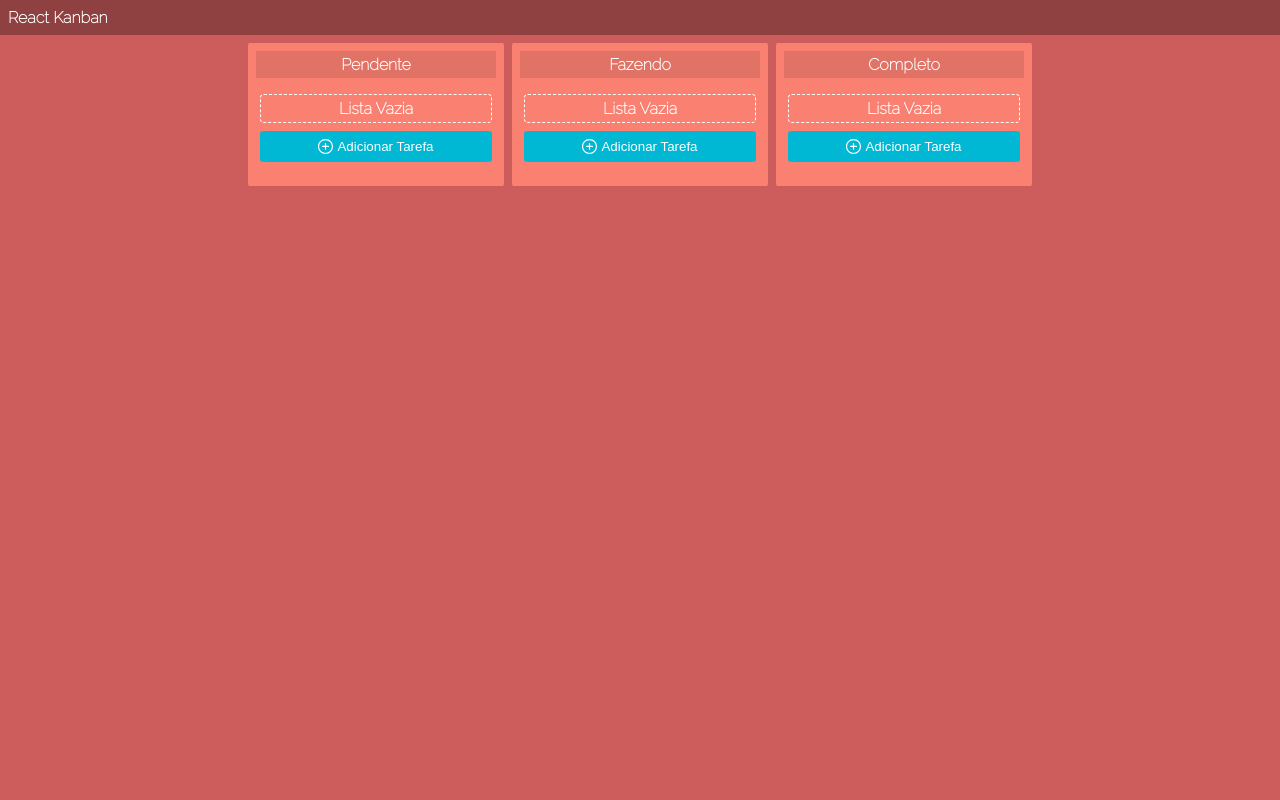
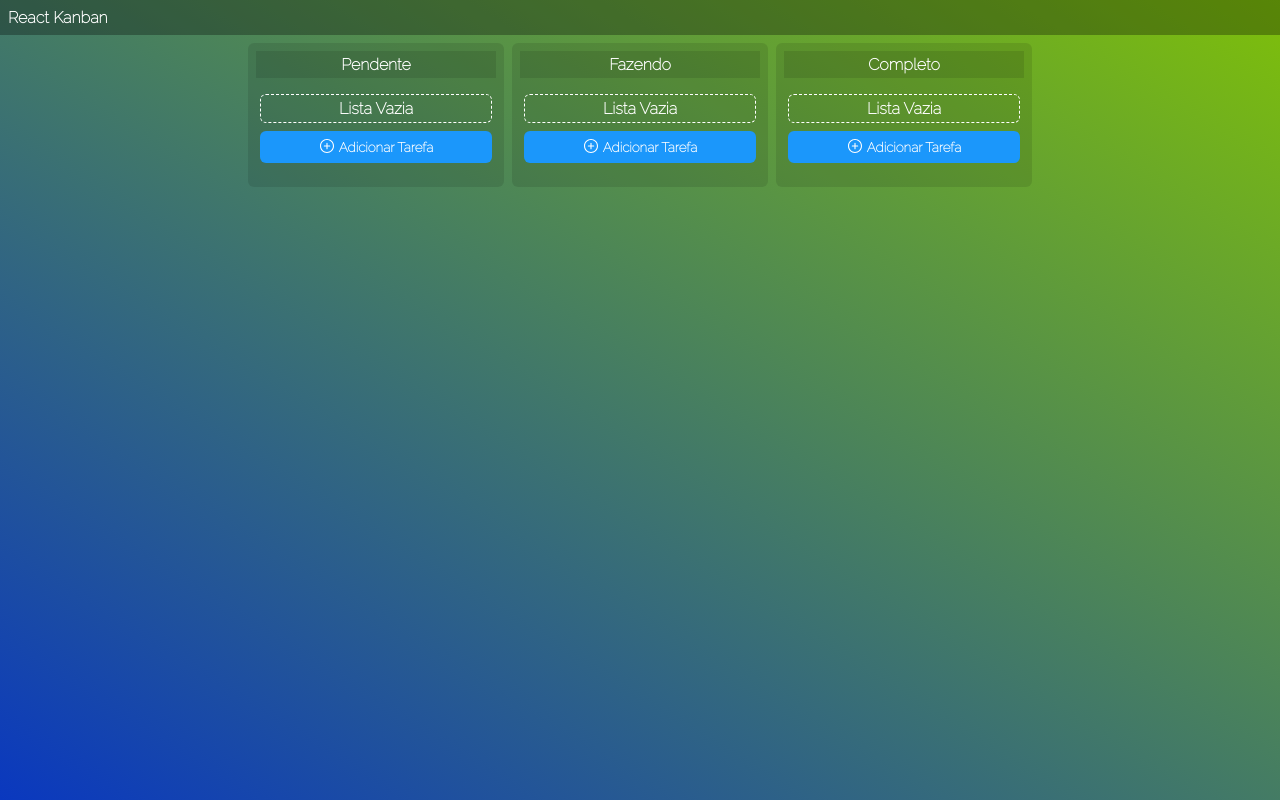
Before and after one commit to painttw07/kanban-with-react-udemy, a React (Create React App) app: page / in a window 1280 px wide. Built offline with nearby package versions, Linux system fonts and the light colour scheme.

Commit message:
css changes

```diff
--- a/src/components/TaskItem/TaskItem.js
+++ b/src/components/TaskItem/TaskItem.js
@@ -49,7 +49,11 @@ export default function TaskItem({
     return (
       <div className="task-item">
         <div onClick={(e) => setIsEditing(true)}>{editableTitle}</div>
-        <select onChange={onTaskStateChange} value={taskState}>
+        <select
+          className="select-item"
+          onChange={onTaskStateChange}
+          value={taskState}
+        >
           <option value="Pendente">Pendente</option>
           <option value="Fazendo">Fazendo</option>
           <option value="Completo">Completo</option>
--- a/src/components/TaskItem/task-item.css
+++ b/src/components/TaskItem/task-item.css
@@ -1,13 +1,18 @@
 .task-item {
-  background-color: #fff;
-  border-radius: 3px;
+  background-color: rgba(0, 0, 0, 0.1);
+  border-radius: 6px;
   box-shadow: 0 1px 0 rgba(9, 30, 66, 0.25);
   cursor: pointer;
   margin-bottom: 8px;
   width: 100%;
   padding: 8px 4px;
-  color: #222;
+  color: white;
   font-size: 14px;
+}
+.select-item {
+  font-family: "Raleway", sans-serif;
+  font-weight: bold;
+  color: black;
 }
 
 .task-item input[type="text"] {
--- a/src/components/TaskList/tasklist.css
+++ b/src/components/TaskList/tasklist.css
@@ -1,7 +1,8 @@
 .tasklist {
+  font-family: "Raleway", sans-serif;
   padding: 8px;
-  background-color: #fa8072;
-  border-radius: 2px;
+  border-radius: 6px;
+  background-color: rgba(0, 0, 0, 0.1);
 }
 
 .tasklist .title {
@@ -20,30 +21,31 @@
 .tasklist .content .empty-list {
   text-align: center;
   border: 1px dashed white;
-  border-radius: 4px;
+  border-radius: 6px;
   padding: 4px;
 }
 
 .tasklist .btn {
   margin-top: 8px;
+  font-family: "Raleway", sans-serif;
+  font-weight: bold;
   padding: 8px;
   display: flex;
   justify-content: center;
   background: none;
   border: none;
-  border-radius: 3px;
+  border-radius: 6px;
   color: white;
-  background: #00b8d4;
+  background-color: #1b97fb;
   transition: background-color 0.3s;
 }
 
 .tasklist .btn:hover {
-  background-color: #0091a8;
   cursor: pointer;
 }
 
 .tasklist .btn img {
-  width: 15px;
-  height: 15px;
+  width: 16px;
+  height: 14px;
   margin-right: 4px;
 }
--- a/src/styles.css
+++ b/src/styles.css
@@ -42,7 +42,7 @@ img {
 .App {
   font-family: "Raleway", sans-serif;
   font-weight: bold;
-  background-color: #cd5c5c;
+  background-image: linear-gradient(to top right, #0a38bf, #7ebf0a);
   height: 100%;
   min-height: 100vh;
   color: white;
```
